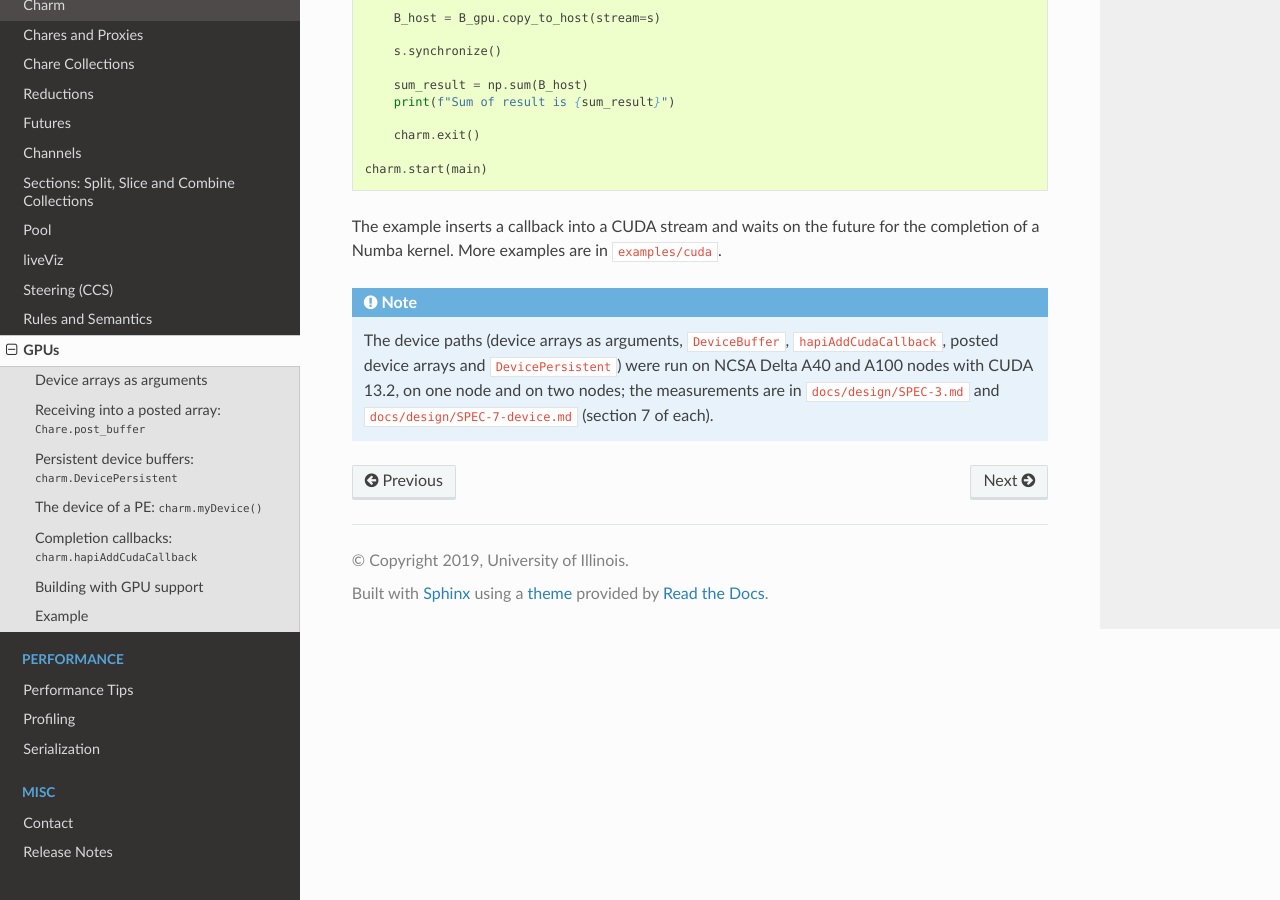
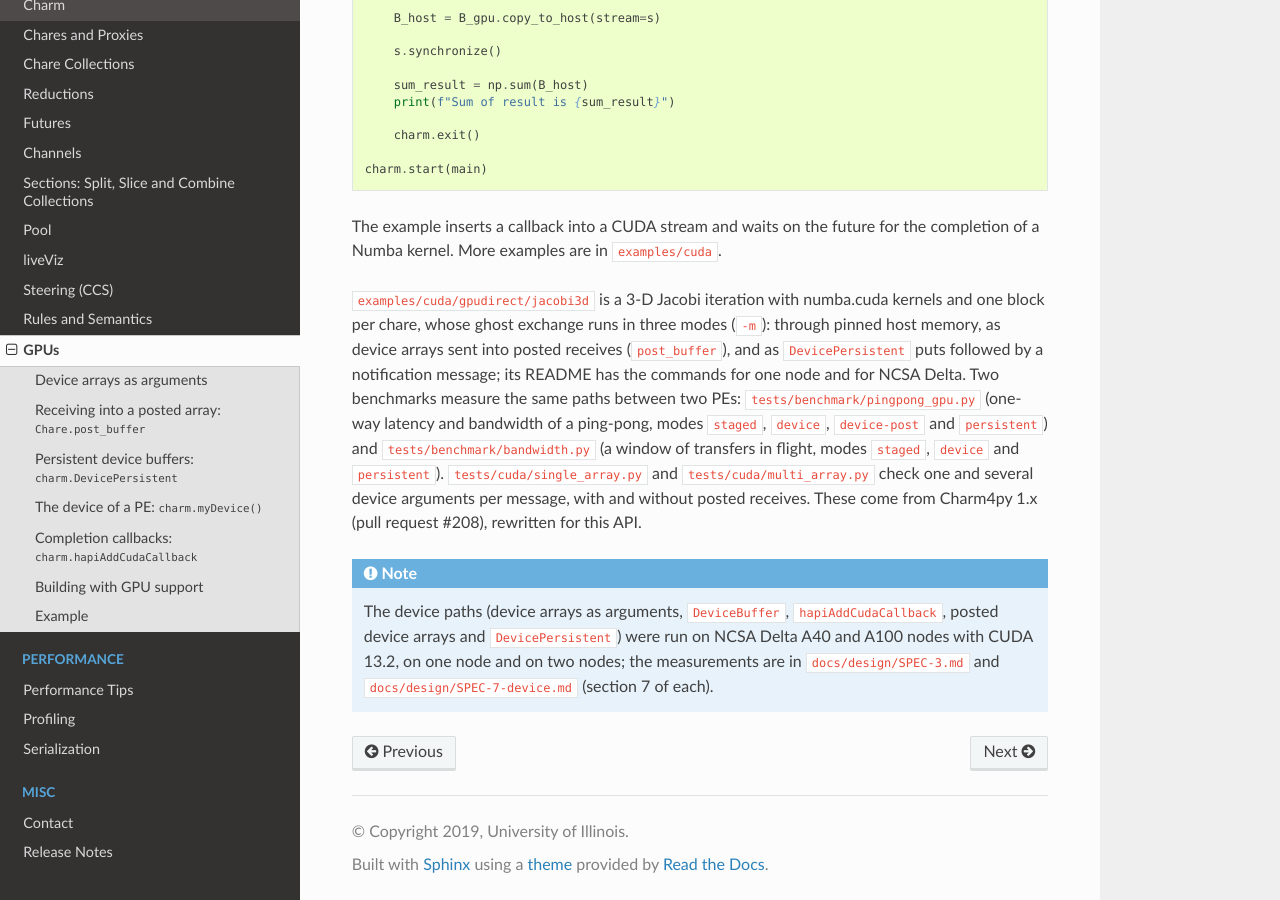
Before and after one commit to charmplusplus/charm4py, a Sphinx documentation site: the page built from docs/gpus.rst, in a window 1280 px wide and 900 px high, scrolled down 4577 px. Built offline with Sphinx 7.4.7 and the Read the Docs theme 3.1.0, drawn with Linux system fonts in a browser that asks for light colours.

Commit message:
Jacobi3D README and a docs/gpus.rst paragraph on the GPU examples and benchmarks
Co-Authored-By: Claude Fable 5.1 <noreply@anthropic.com>

```diff
--- a/docs/gpus.rst
+++ b/docs/gpus.rst
@@ -261,6 +261,19 @@ Example
 The example inserts a callback into a CUDA stream and waits on the future for
 the completion of a Numba kernel. More examples are in ``examples/cuda``.
 
+``examples/cuda/gpudirect/jacobi3d`` is a 3-D Jacobi iteration with numba.cuda
+kernels and one block per chare, whose ghost exchange runs in three modes
+(``-m``): through pinned host memory, as device arrays sent into posted receives
+(``post_buffer``), and as ``DevicePersistent`` puts followed by a notification
+message; its README has the commands for one node and for NCSA Delta. Two
+benchmarks measure the same paths between two PEs: ``tests/benchmark/pingpong_gpu.py``
+(one-way latency and bandwidth of a ping-pong, modes ``staged``, ``device``,
+``device-post`` and ``persistent``) and ``tests/benchmark/bandwidth.py`` (a
+window of transfers in flight, modes ``staged``, ``device`` and ``persistent``).
+``tests/cuda/single_array.py`` and ``tests/cuda/multi_array.py`` check one and
+several device arguments per message, with and without posted receives. These
+come from Charm4py 1.x (pull request #208), rewritten for this API.
+
 .. note::
 
     The device paths (device arrays as arguments, ``DeviceBuffer``,
```
Also changed, not shown: examples/cuda/gpudirect/jacobi3d/README.md (added).
